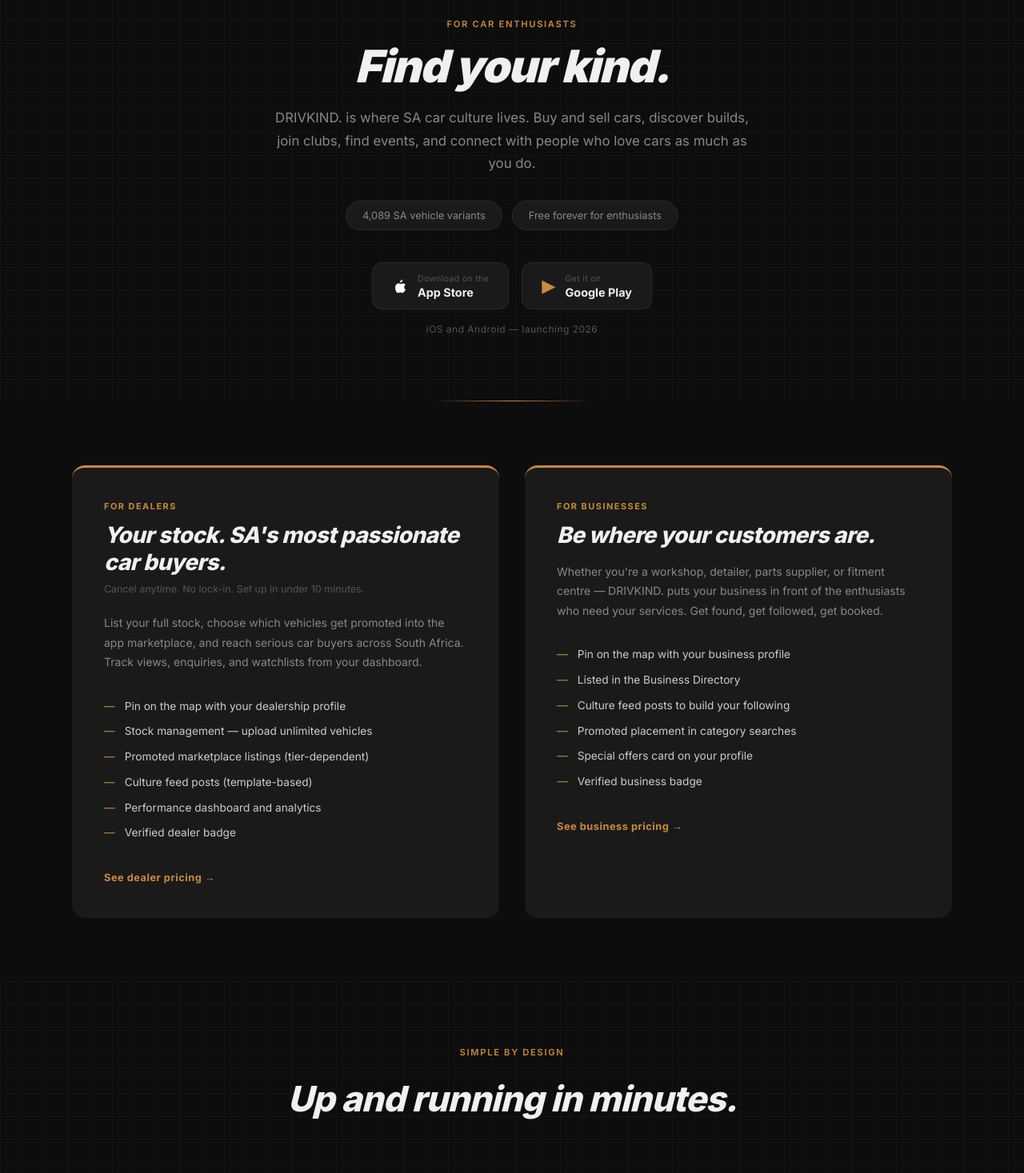
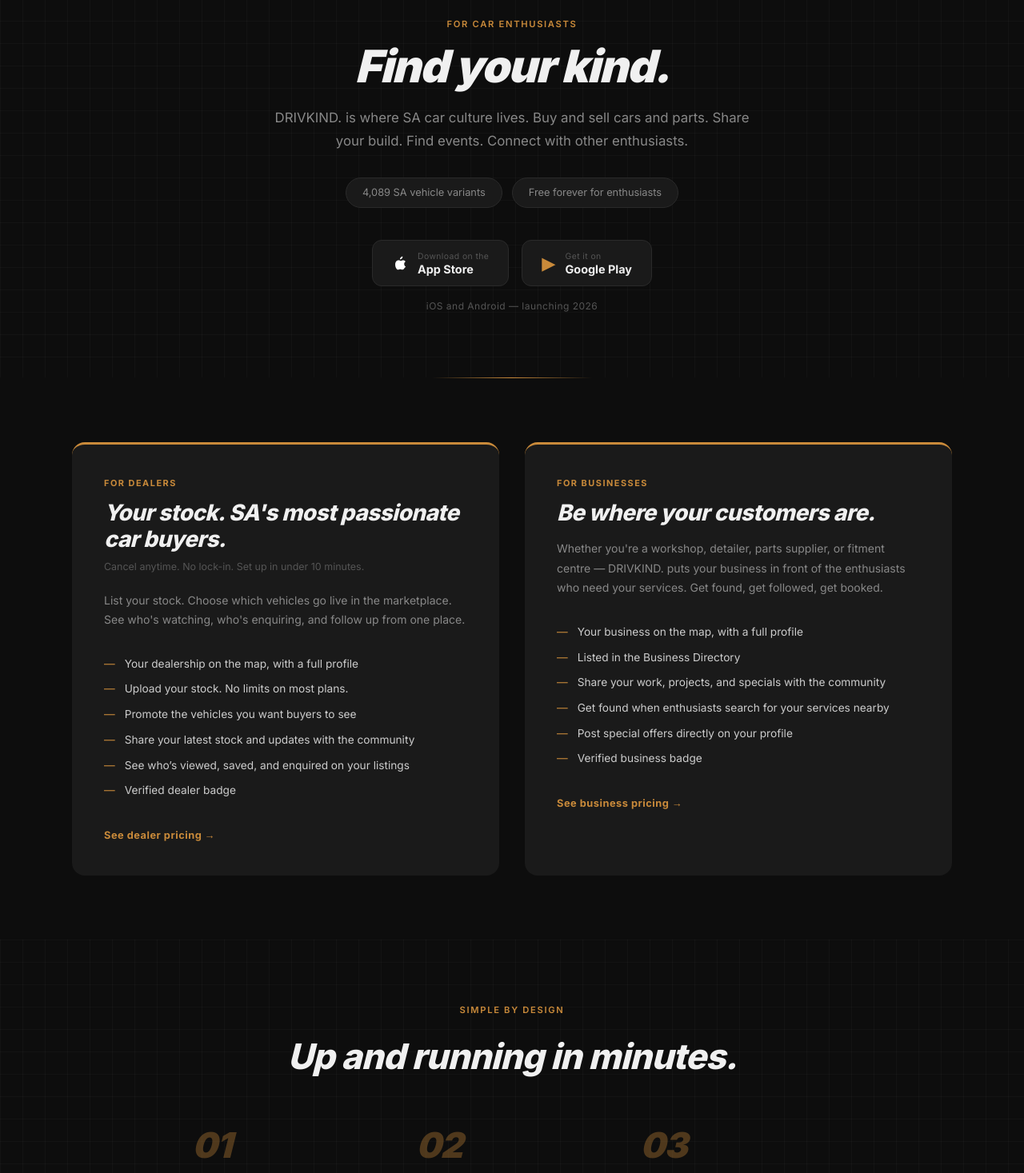
Before and after one commit to RobinK12DK/drivkind-web, a Next.js app: page / in a window 1280 px wide. Shown: the part 1100-2567 px from the top of the page at 80% size. Built offline with nearby package versions, Linux system fonts and the light colour scheme; no server answers.

Commit message:
feat: second-pass brand voice copywriting — homepage, pricing, how-it-works

```diff
--- a/app/how-it-works/page.tsx
+++ b/app/how-it-works/page.tsx
@@ -21,12 +21,12 @@
   {
     num: '03',
     title: 'Choose your promoted listings',
-    body: 'From your stock, select which vehicles get promoted into the DRIVKIND. marketplace — what buyers actually browse. Your tier determines how many slots you have.',
+    body: 'Choose which vehicles go live in the marketplace. That\'s what the community browses. Your plan determines how many slots you have.',
   },
   {
     num: '04',
     title: 'Post culture content',
-    body: 'Use our feed post templates to share content about your stock and culture. No pricing in posts, no listing links — pure culture. This builds your following in the community.',
+    body: 'Share your latest stock, projects, and updates. No pricing in posts, no listing links. Just the kind of content the community actually wants to see.',
   },
 ]
 
@@ -49,7 +49,7 @@
   {
     num: '04',
     title: 'Post culture content and special offers',
-    body: 'Use the feed to share culture content and post monthly special offers directly on your profile. Build a following. Be part of the community.',
+    body: 'Share your work and post special offers directly on your profile. Showing up consistently is how the community gets to know your business.',
   },
 ]
 
--- a/app/page.tsx
+++ b/app/page.tsx
@@ -64,7 +64,7 @@
               fontSize: '1.1rem', color: '#888',
               maxWidth: 560, lineHeight: 1.65, marginBottom: '2rem',
             }}>
-              The platform SA car culture has been waiting for. Built for dealers, businesses, and enthusiasts who live and breathe cars.
+              Built for the people who build, drive, and live South African car culture.
             </p>
 
             <div style={{ marginBottom: '1rem' }}>
@@ -143,7 +143,7 @@
               Find your kind.
             </h2>
             <p style={{ fontSize: '1.05rem', color: '#888', lineHeight: 1.7, maxWidth: 620, margin: '0 auto 2rem' }}>
-              DRIVKIND. is where SA car culture lives. Buy and sell cars, discover builds, join clubs, find events, and connect with people who love cars as much as you do.
+              DRIVKIND. is where SA car culture lives. Buy and sell cars and parts. Share your build. Find events. Connect with other enthusiasts.
             </p>
 
             <div style={{ display: 'flex', gap: '0.75rem', justifyContent: 'center', flexWrap: 'wrap' as const, marginBottom: '2.5rem' }}>
@@ -206,15 +206,15 @@
                 Cancel anytime. No lock-in. Set up in under 10 minutes.
               </p>
               <p style={{ fontSize: '0.875rem', color: '#888', lineHeight: 1.75, marginBottom: '2rem' }}>
-                List your full stock, choose which vehicles get promoted into the app marketplace, and reach serious car buyers across South Africa. Track views, enquiries, and watchlists from your dashboard.
+                List your stock. Choose which vehicles go live in the marketplace. See who&apos;s watching, who&apos;s enquiring, and follow up from one place.
               </p>
               <ul style={{ listStyle: 'none', padding: 0, margin: '0 0 2rem', display: 'flex', flexDirection: 'column', gap: '0.7rem' }}>
                 {[
-                  'Pin on the map with your dealership profile',
-                  'Stock management — upload unlimited vehicles',
-                  'Promoted marketplace listings (tier-dependent)',
-                  'Culture feed posts (template-based)',
-                  'Performance dashboard and analytics',
+                  'Your dealership on the map, with a full profile',
+                  'Upload your stock. No limits on most plans.',
+                  'Promote the vehicles you want buyers to see',
+                  'Share your latest stock and updates with the community',
+                  'See who’s viewed, saved, and enquired on your listings',
                   'Verified dealer badge',
                 ].map((f, i) => (
                   <li key={i} style={{ fontSize: '0.855rem', color: '#ccc', display: 'flex', gap: '0.75rem', alignItems: 'flex-start', lineHeight: 1.5 }}>
@@ -245,11 +245,11 @@
               </p>
               <ul style={{ listStyle: 'none', padding: 0, margin: '0 0 2rem', display: 'flex', flexDirection: 'column', gap: '0.7rem' }}>
                 {[
-                  'Pin on the map with your business profile',
+                  'Your business on the map, with a full profile',
                   'Listed in the Business Directory',
-                  'Culture feed posts to build your following',
-                  'Promoted placement in category searches',
-                  'Special offers card on your profile',
+                  'Share your work, projects, and specials with the community',
+                  'Get found when enthusiasts search for your services nearby',
+                  'Post special offers directly on your profile',
                   'Verified business badge',
                 ].map((f, i) => (
                   <li key={i} style={{ fontSize: '0.855rem', color: '#ccc', display: 'flex', gap: '0.75rem', alignItems: 'flex-start', lineHeight: 1.5 }}>
@@ -354,11 +354,11 @@
               {[
                 {
                   heading: 'A community that shows up.',
-                  body: 'Car meets. Track days. Concours. The SA car scene is alive and growing. DRIVKIND. is where that energy lives online — and where your brand gets seen.',
+                  body: 'Car meets. Track days. Concours. The SA car scene is alive and growing. DRIVKIND. is where it all comes together online.',
                 },
                 {
                   heading: 'Buyers who already care.',
-                  body: 'Every person on DRIVKIND. is there because they love cars. Not casual browsers. Not tyre-kickers. Enthusiasts who research, discuss, and buy.',
+                  body: 'Everyone on DRIVKIND. is here on purpose. They came looking for something specific. People who research, talk about cars, and buy when they find the right one.',
                 },
                 {
                   heading: 'Built for SA. Only for SA.',
@@ -442,7 +442,7 @@
               We built the platform SA car culture deserves.
             </h2>
             <p style={{ fontSize: '1rem', color: '#555', lineHeight: 1.75, marginBottom: '2.5rem' }}>
-              We&apos;re personally onboarding our first 10 dealers and businesses. If you want to be part of launch, reach out directly.
+              We&apos;re personally setting up our first 10 dealers and businesses. Reach out directly if you want to be part of it.
             </p>
             <a href="mailto:robin@drivkind.co.za" style={{
               display: 'block',
```
Also changed, not shown: app/pricing/page.tsx (+10 -10 lines).
